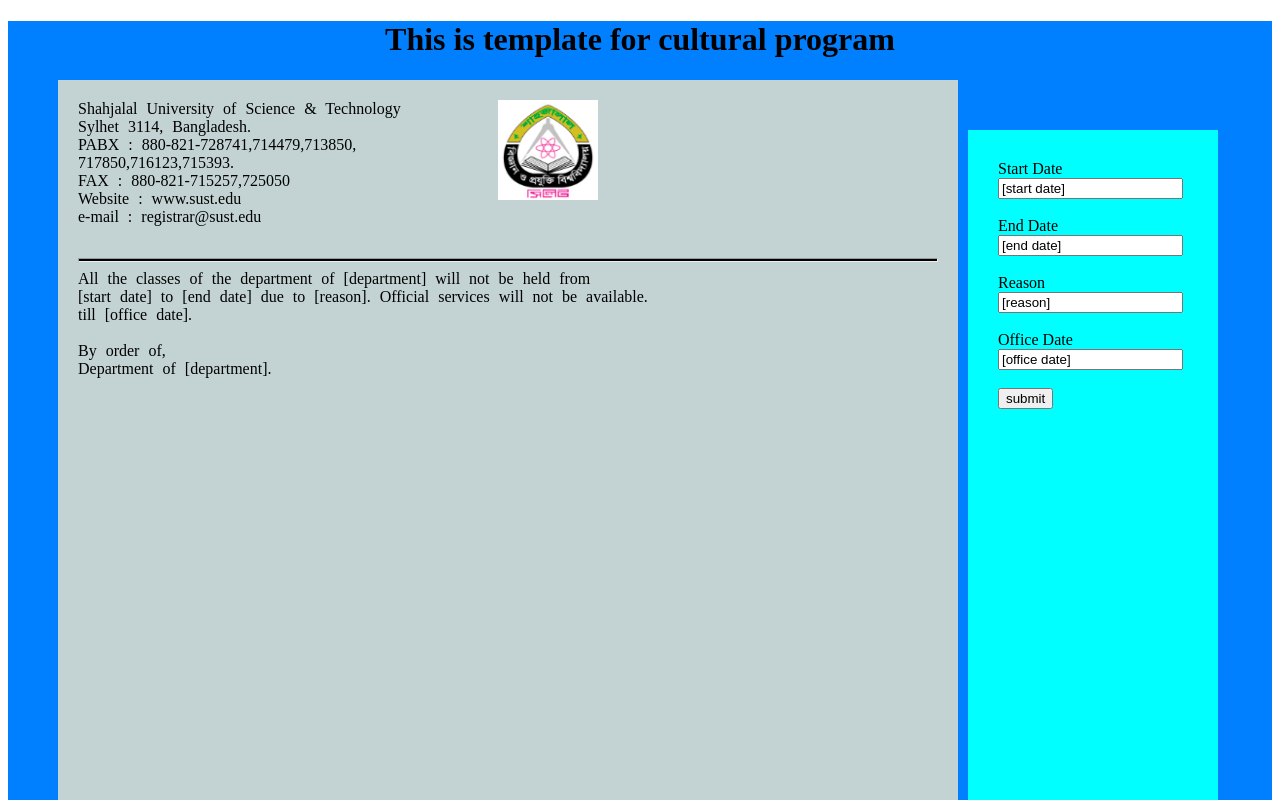
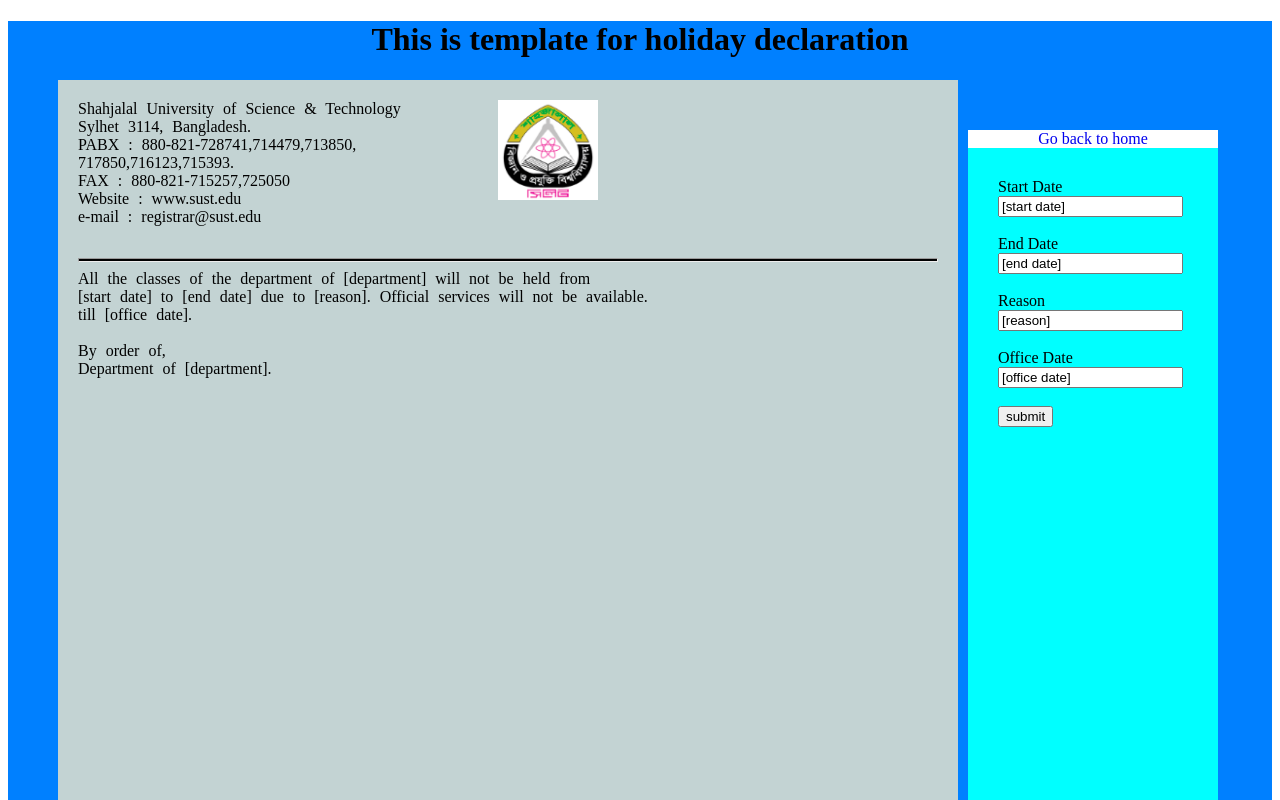
Before and after one commit to Pritam2017331076/LetterAutomation, a React (Create React App) app: page /holiday in a window 1280 px wide. Shown: the top 800 px of the page. Built offline with nearby package versions, Linux system fonts and the light colour scheme.

Commit message:
Update Holiday.js

```diff
--- a/src/components/Holiday.js
+++ b/src/components/Holiday.js
@@ -2,6 +2,8 @@
 import { useState } from 'react'
 import logo from './logo.png';
 import Coloredline from './Coloredline';
+import {Link} from 'react-router-dom'
+
 
 const Holiday = () => {
     const [ startDate, setStartDate] = useState('[start date]')
@@ -12,7 +14,7 @@
     return (
         <div>
             <div className="cultural">
-            <h1 className="jojo"> This is template for cultural program</h1>
+            <h1 className="jojo"> This is template for holiday declaration</h1>
             <div className="flex-container">
 
 
@@ -47,6 +49,10 @@
                 </div>
 
                 <div className="optionss">
+                <div className="back">
+                    <Link to='/' style={{ textDecoration: 'none' } }>Go back to home</Link>
+                </div>
+
                 <form className='culturalform'>
                    <label>Start Date</label> {' '}
                    <input
```
